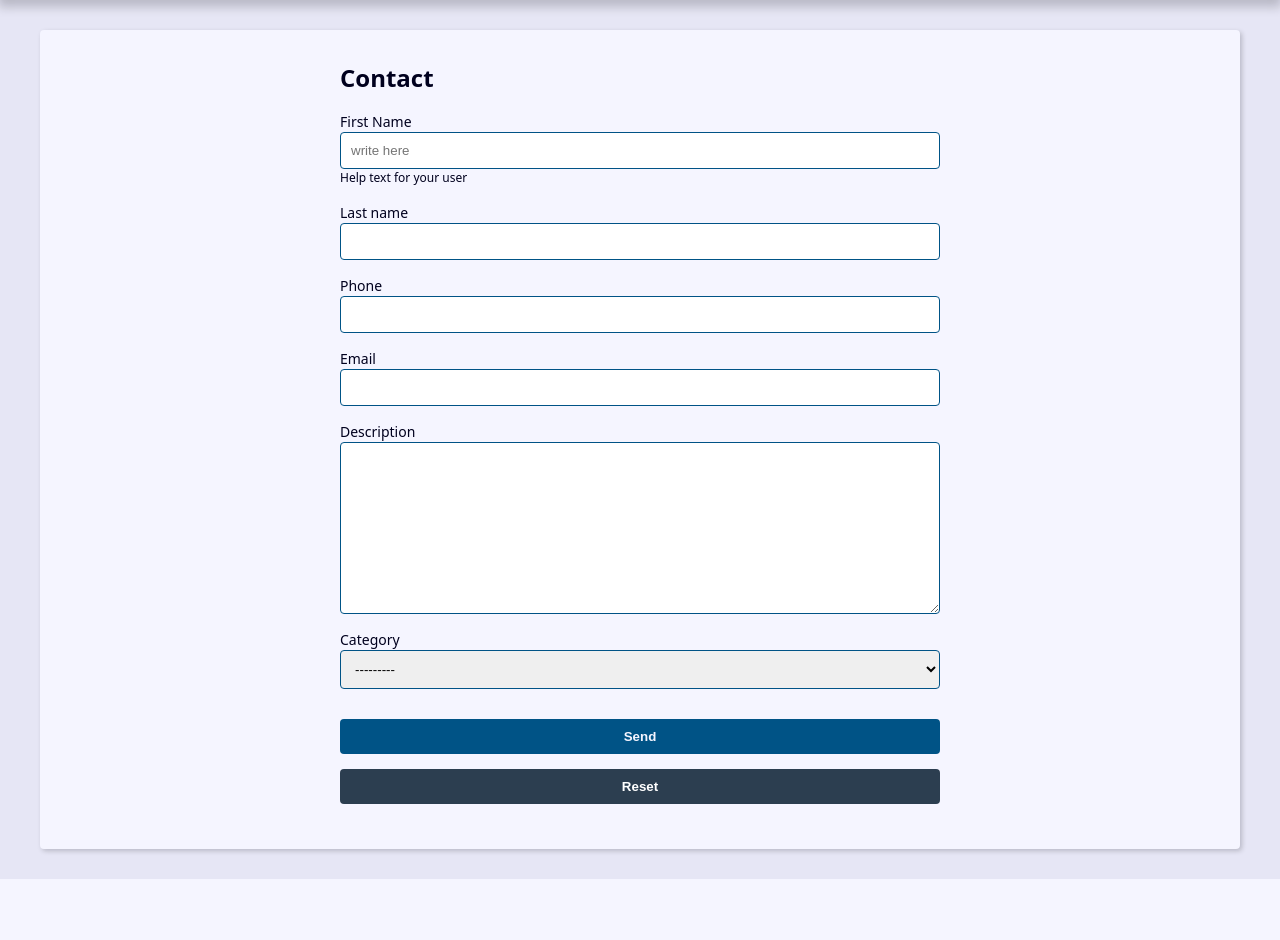
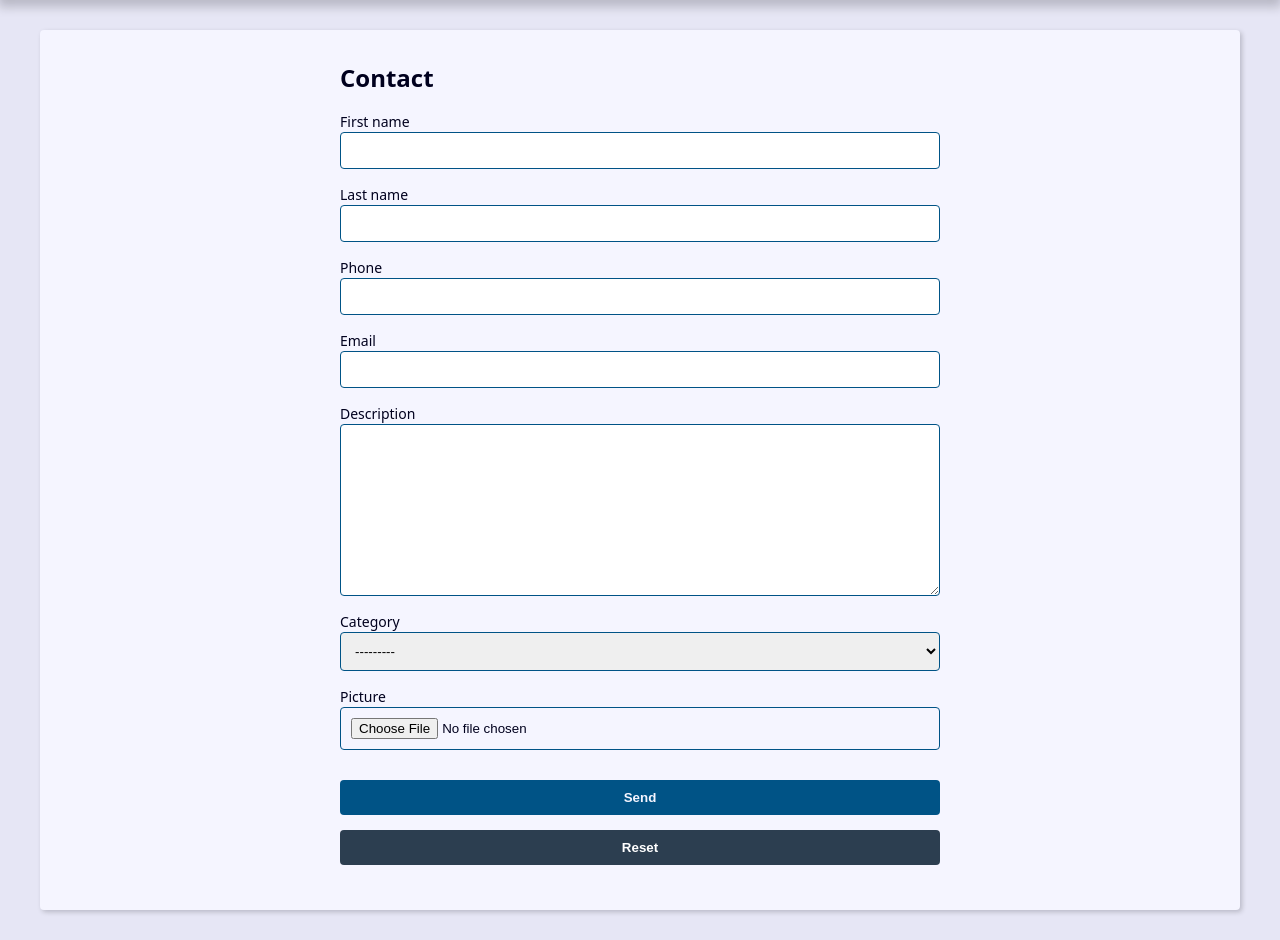
Before and after one commit to Ramonrocha1989/SchedularDjango, a Django app: page /contact/create/ in a window 1280 px wide. Shown: the part 239-1179 px from the top of the page. Before the commit the page ends 1118 px from the top, so only its background shows below. Run offline with Django 5.2, Linux system fonts and the light colour scheme; tables that the repository leaves empty hold one stand-in row (values such as "Sample post").

Commit message:
feat: add picture in the forms

```diff
--- a/contact/forms.py
+++ b/contact/forms.py
@@ -5,24 +5,20 @@ from . import models
 
 class ContactForm(forms.ModelForm):
 
-    first_name = forms.CharField(
-        widget=forms.TextInput(
+    picture = forms.ImageField(
+        widget=forms.FileInput(
             attrs={
-                'class': 'classe-a classe-b',
-                'placeholder': 'write here',
+                'accept': 'image/*',
             }
-        ),
-        label='First Name',
-        help_text='Help text for your user',
+        )
     )
-    def __init__(self, *args, **kwargs):
-        super().__init__(*args, **kwargs)
 
     class Meta:
         model = models.Contact
         fields = (
             'first_name', 'last_name', 'phone',
             'email', 'description', 'category',
+            'picture'
         )
 
 
--- a/contact/templates/contact/contact.html
+++ b/contact/templates/contact/contact.html
@@ -13,6 +13,12 @@
     <p><b>Description:</b> {{ contact.description }}</p>
     <p><b>Category:</b> {{ contact.category.name }}</p>
 
+    {% if contact.picture %}
+    <p>
+      <img src="{{ contact.picture.url }}" alt="{{ contact.first_name }} {{ contact.last_name }}">
+    </p>
+    {% endif %}
+
     <div class="contact-links">
       <a class="btn btn-link" href="{% url 'contact:update' contact.id %}">Update</a>
       <form action="{% url 'contact:delete' contact.id %}" method="POST">
--- a/contact/templates/contact/create.html
+++ b/contact/templates/contact/create.html
@@ -22,9 +22,15 @@
           {% if field.help_text %}
           <p class="help-text">{{ field.help_text }}</p>
           {% endif %}
+        </div>
 
-        </div>
+        {% if field.name == 'picture' and field.value.url %}
+            <div class="form-group">
+              <img src="{{ field.value.url }}" alt="">
+            </div>
+        {% endif %}
         {% endfor %}
+
       </div>
 
       {% if form.non_field_errors %}
--- a/contact/views/contact_forms.py
+++ b/contact/views/contact_forms.py
@@ -8,7 +8,7 @@ def create(request):
     form_action = reverse('contact:create')
 
     if request.method == 'POST':
-        form = ContactForm(request.POST)
+        form = ContactForm(request.POST, request.FILES)
 
         context = {
             'form': form,
@@ -46,7 +46,7 @@ def update(request, contact_id):
     form_action = reverse('contact:update', args=(contact_id,))
 
     if request.method == 'POST':
-        form = ContactForm(request.POST, instance=contact)
+        form = ContactForm(request.POST, request.FILES, instance=contact)
 
         context = {
             'form': form,
```
